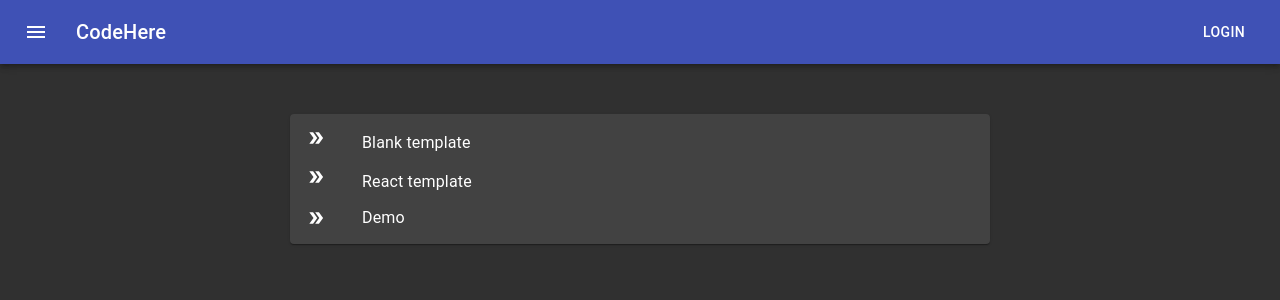
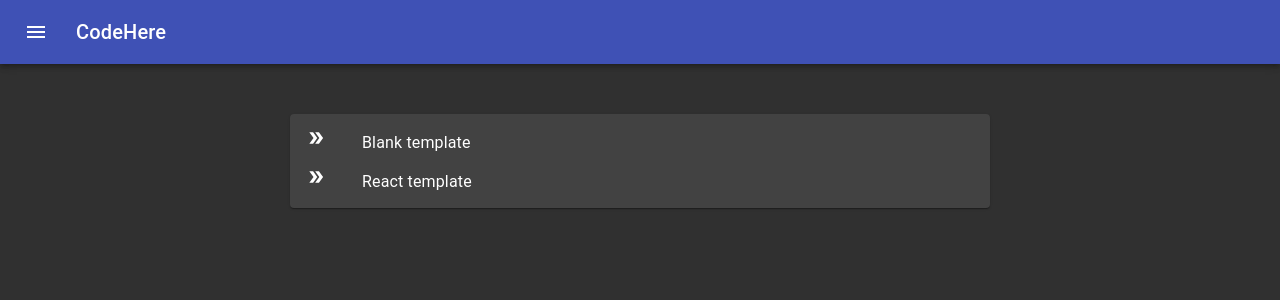
Before and after one commit to serhiihaniuk/codehere, a React (Create React App) app: page / in a window 1280 px wide. Shown: the top 300 px of the page. Built offline with nearby package versions, Linux system fonts and the light colour scheme.

Commit message:
add templates

```diff
--- a/public/index.html
+++ b/public/index.html
@@ -13,7 +13,7 @@
       work correctly both with client-side routing and a non-root public URL.
       Learn how to configure a non-root public URL by running `npm run build`.
     -->
-        <title>React App</title>
+        <title>Code Here</title>
     </head>
     <body>
         <noscript>You need to enable JavaScript to run this app.</noscript>
--- a/src/components/Menu.tsx
+++ b/src/components/Menu.tsx
@@ -11,7 +11,8 @@ import { NavLink } from 'react-router-dom'
 
 const useStyles = makeStyles({
     root: {
-        width: 700,
+        width: '100%',
+        maxWidth: 700,
         margin: '50px auto',
     },
 })
@@ -19,39 +20,35 @@ const Menu = () => {
     const classes = useStyles()
 
     return (
+        <>
+            {' '}
             <Paper className={classes.root}>
                 <MenuList>
                     <MenuItem>
-                    <NavLink to='/vanillajs'>
+                        <NavLink to="/vanillajs">
                             <ListItemIcon>
-                            <DoubleArrowSharpIcon fontSize='small' />
+                                <DoubleArrowSharpIcon fontSize="small" />
                             </ListItemIcon>
-                        <Typography variant='inherit'>
+                            <Typography variant="inherit">
                                 Blank template
                             </Typography>
                         </NavLink>
                     </MenuItem>
 
                     <MenuItem>
-                    <NavLink to='/react'>
+                        <NavLink to="/react">
                             <ListItemIcon>
-                            <DoubleArrowSharpIcon fontSize='small' />
+                                <DoubleArrowSharpIcon fontSize="small" />
                             </ListItemIcon>
-                        <Typography variant='inherit'>
+                            <Typography variant="inherit">
                                 React template
                             </Typography>{' '}
                         </NavLink>
                     </MenuItem>
-                <MenuItem>
-                    <ListItemIcon>
-                        <DoubleArrowSharpIcon fontSize='small' />
-                    </ListItemIcon>
-                    <Typography variant='inherit' noWrap>
-                        Demo
-                    </Typography>
-                </MenuItem>
                 </MenuList>
             </Paper>
+            <Paper className={classes.root}></Paper>
+        </>
     )
 }
 
--- a/src/components/Preview.tsx
+++ b/src/components/Preview.tsx
@@ -49,11 +49,11 @@ const Preview: React.FC<PreviewProps> = ({ codeJS, codeCSS, codeHTML }) => {
                 width: '100%',
                 flexGrow: 1,
                 backgroundColor: 'rgba(255, 255, 255, 0.8)',
-                minHeight: 500
+                minHeight: 500,
             }}
-            title='q'
+            title="q"
             ref={iframe}
-            sandbox='allow-scripts'
+            sandbox="allow-scripts"
             srcDoc={html}
         />
     )
--- a/src/index.tsx
+++ b/src/index.tsx
@@ -1,3 +1,4 @@
+import React from 'react'
 import ReactDOM from 'react-dom'
 import App from './App'
 import './styles.css'
--- a/src/pages/CodePage.tsx
+++ b/src/pages/CodePage.tsx
@@ -11,12 +11,13 @@ import { htmlDefault, cssDefault, reactDefault } from '../utils/defaultCode'
 
 const useStyles = makeStyles(theme => ({
     root: {
-        height: 300,
+        minHeight: 300,
     },
     cell: {
         borderColor: theme.palette.primary.main,
         border: '3px solid',
         flex: '1 1 100%',
+        minHeight: 300
     },
     preview: {
         flexGrow: 1,
@@ -82,7 +83,7 @@ const CodePage: React.FC = () => {
                 direction='row'
                 justify='center'
             >
-                <Grid className={classes.cell} item xs={3}>
+                <Grid className={classes.cell} item xs={12} md={3}>
                     <CodeEditor
                         initialValue={defaultCode.html}
                         onChange={value => {
@@ -91,7 +92,7 @@ const CodePage: React.FC = () => {
                         language='html'
                     />
                 </Grid>
-                <Grid className={classes.cell} item xs={3}>
+                <Grid className={classes.cell} item xs={12} md={3}>
                     <CodeEditor
                         initialValue={defaultCode.css}
                         onChange={value => {
@@ -100,7 +101,7 @@ const CodePage: React.FC = () => {
                         language='css'
                     />
                 </Grid>
-                <Grid className={classes.cell} item xs={6}>
+                <Grid className={classes.cell} item xs={12} md={6}>
                     <CodeEditor
                         initialValue={defaultCode.js}
                         onChange={value => {
--- a/src/pages/Layout.tsx
+++ b/src/pages/Layout.tsx
@@ -1,5 +1,5 @@
 import React from 'react'
-import { Switch, Route, Link } from 'react-router-dom'
+import { Switch, Route } from 'react-router-dom'
 
 import CodePage from './CodePage'
 import MainPage from './MainPage'
@@ -8,11 +8,10 @@ import { makeStyles } from '@material-ui/core/styles'
 import AppBar from '@material-ui/core/AppBar'
 import Toolbar from '@material-ui/core/Toolbar'
 import Typography from '@material-ui/core/Typography'
-import Button from '@material-ui/core/Button'
 import IconButton from '@material-ui/core/IconButton'
 import MenuIcon from '@material-ui/icons/Menu'
 
-const useStyles = makeStyles(theme => ({
+const useStyles = makeStyles((theme) => ({
     root: {
         flexGrow: 1,
     },
@@ -35,28 +34,27 @@ const Layout = () => {
 
     return (
         <div className={classes.wrapper}>
-            <AppBar position='static'>
+            <AppBar position="static">
                 <Toolbar>
                     <IconButton
-                        edge='start'
+                        edge="start"
                         className={classes.menuButton}
-                        color='inherit'
-                        aria-label='menu'
+                        color="inherit"
+                        aria-label="menu"
                     >
                         <MenuIcon />
                     </IconButton>
-                    <Typography variant='h6' className={classes.title}>
+                    <Typography variant="h6" className={classes.title}>
                         CodeHere
                     </Typography>
-                    <Button color='inherit'>Login</Button>
                 </Toolbar>
             </AppBar>
 
             <Switch>
-                <Route path='/vanillajs' component={CodePage} />
-                <Route path='/react' component={CodePage} />
-                <Route path='/codehere'  component={MainPage} />
-                <Route path='/'  component={MainPage} />
+                <Route path="/vanillajs" component={CodePage} />
+                <Route path="/react" component={CodePage} />
+                <Route path="/codehere" component={MainPage} />
+                <Route path="/" component={MainPage} />
             </Switch>
         </div>
     )
```
Also changed, not shown: package.json (+12 -0 lines), 2 other files (tests, documents, lock files or other folders). Lines whose indentation alone changed are shown as unchanged.
